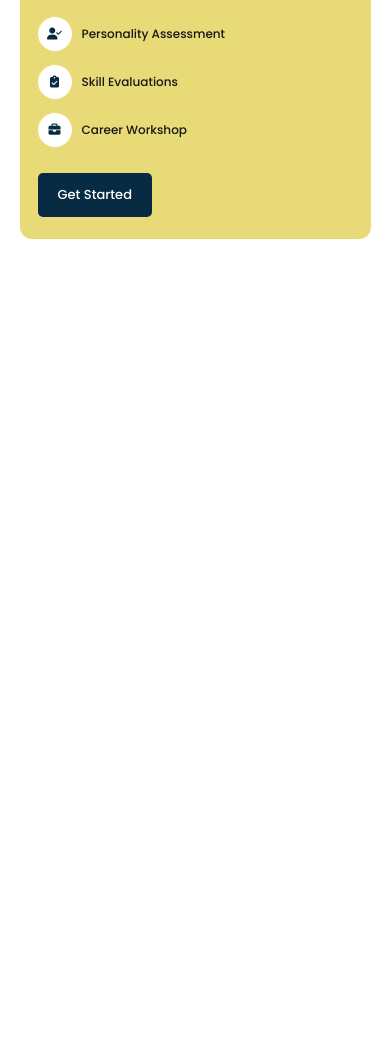
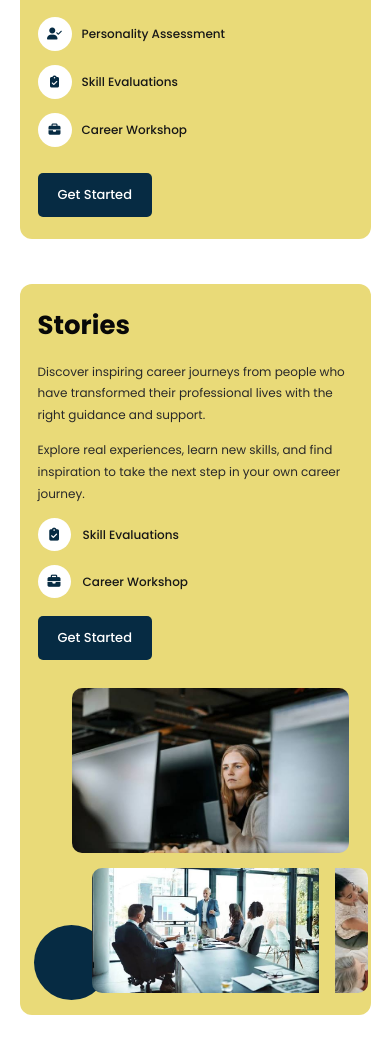
Before and after one commit to mohammademon393/CareerPath-BdCalling, a plain HTML site: page index.html in a window 390 px wide. Shown: the part 2233-3278 px from the top of the page. Before the commit the page ends 2497 px from the top, so only its background shows below. Drawn offline with Linux system fonts and the light colour scheme.

Commit message:
Responsive stories section emplenented

```diff
--- a/index.html
+++ b/index.html
@@ -1,5 +1,6 @@
 <!DOCTYPE html>
 <html lang="en">
+
 <head>
     <meta charset="UTF-8">
     <meta name="viewport" content="width=device-width, initial-scale=1.0">
@@ -16,6 +17,7 @@
     <!-- title -->
     <title>Career Path</title>
 </head>
+
 <body>
 
 
@@ -84,8 +86,7 @@
             <div class="hero-image-area">
                 <div class="hero-image-bg"></div>
 
-                <img src="./assets/careerHero.jfif"
-                    alt="Career counselling professional" class="hero-main-image">
+                <img src="./assets/careerHero.jfif" alt="Career counselling professional" class="hero-main-image">
 
                 <!-- Floating Card 1 -->
                 <div class="floating-card card-one">
@@ -206,15 +207,13 @@
             <div class="services-images">
 
                 <div class="services-image-main">
-                    <img src="./assets/sevice2.webp"
-                        alt="Career counselling session">
+                    <img src="./assets/sevice2.webp" alt="Career counselling session">
                 </div>
 
                 <div class="services-image-bottom service-img">
-                    <img src="https://images.unsplash.com/photo-1521737711867-e3b97375f902?auto=format&fit=crop&w=700&q=85"
+                    <img src="./assets/sevice02.jfif"
                         alt="Team working together">
-                    <img src="./assets/service3.jpg"
-                        alt="Team working together">
+                    <img src="./assets/service3.jpg" alt="Team working together">
                 </div>
 
                 <div class="services-image-circle"></div>
@@ -270,5 +269,74 @@
     </section>
 
 
+    <!-- Stories Section -->
+    <section class="stories-section" id="stories">
+        <div class="stories-container">
+
+            <!-- Stories Content -->
+            <div class="stories-content">
+
+                <h2>Stories</h2>
+
+                <p>
+                    Discover inspiring career journeys from people
+                    who have transformed their professional lives
+                    with the right guidance and support.
+                </p>
+
+                <p>
+                    Explore real experiences, learn new skills, and
+                    find inspiration to take the next step in your
+                    own career journey.
+                </p>
+
+                <!-- Story Feature 1 -->
+                <div class="story-feature">
+                    <div class="story-feature-icon">
+                        <i class="fa-solid fa-clipboard-check"></i>
+                    </div>
+
+                    <span>Skill Evaluations</span>
+                </div>
+
+                <!-- Story Feature 2 -->
+                <div class="story-feature">
+                    <div class="story-feature-icon">
+                        <i class="fa-solid fa-briefcase"></i>
+                    </div>
+
+                    <span>Career Workshop</span>
+                </div>
+
+                <a href="#reviews" class="primary-btn stories-btn">
+                    Get Started
+                </a>
+
+            </div>
+
+            <!-- Stories Images -->
+            <div class="stories-images">
+
+                <div class="stories-image-top">
+                    <img src="./assets/stories1.jfif"
+                        alt="Person exploring career resources on a device" loading="lazy">
+                </div>
+
+                <div class="stories-image-bottom stories-img">
+                    <img src="./assets/stories2.jfif"
+                        alt="Professionals sharing ideas at work" loading="lazy">
+                    <img src="./assets/stories3.jfif"
+                        alt="Professionals sharing ideas at work" loading="lazy">
+                </div>
+
+                <div class="stories-image-circle"></div>
+
+            </div>
+
+        </div>
+    </section>
+
+
 </body>
+
 </html>
--- a/styels/responsive.css
+++ b/styels/responsive.css
@@ -405,3 +405,110 @@
         font-size: 12px;
     }
 }
+
+
+
+/* =========================
+ Stories  RESPONSIVE DESIGN
+========================= */
+
+@media (max-width: 992px) {
+    .stories-section {
+        padding: 25px 5% 40px;
+    }
+
+    .stories-container {
+        padding: 30px;
+        gap: 30px;
+    }
+
+    .stories-content h2 {
+        font-size: 28px;
+    }
+
+    .stories-image-top {
+        height: 165px;
+    }
+
+    .stories-image-bottom {
+        height: 125px;
+    }
+}
+
+@media (max-width: 768px) {
+    .stories-container {
+        grid-template-columns: 1fr;
+        gap: 35px;
+        padding: 30px;
+    }
+
+    .stories-content h2 {
+        font-size: 30px;
+    }
+
+    .stories-images {
+        width: 100%;
+        max-width: 480px;
+        margin: 0 auto;
+    }
+
+    .stories-image-top {
+        height: 220px;
+    }
+
+    .stories-image-bottom {
+        height: 165px;
+    }
+}
+
+@media (max-width: 480px) {
+    .stories-section {
+        padding: 20px 5% 30px;
+    }
+
+    .stories-container {
+        padding: 22px 18px;
+        gap: 28px;
+        border-radius: 12px;
+    }
+
+    .stories-content h2 {
+        font-size: 26px;
+    }
+
+    .stories-content>p {
+        font-size: 12px;
+    }
+
+    .story-feature span {
+        font-size: 12px;
+    }
+
+    .story-feature-icon {
+        width: 33px;
+        height: 33px;
+    }
+
+    .stories-images {
+        padding: 0 4px;
+    }
+
+    .stories-image-top {
+        height: 165px;
+    }
+
+    .stories-image-bottom {
+        height: 125px;
+    }
+
+    .stories-image-circle {
+        width: 75px;
+        height: 75px;
+        left: -4px;
+        bottom: -7px;
+    }
+
+    .stories-btn {
+        margin-top: 18px;
+    }
+}
--- a/styels/styels.css
+++ b/styels/styels.css
@@ -566,3 +566,138 @@ body {
     display: inline-block;
     margin-top: 12px;
 }
+
+
+/* =========================
+   STORIES SECTION
+========================= */
+
+.stories-section {
+    padding: 25px 7px 45px;
+    background: #ffffff;
+}
+
+.stories-container {
+    max-width: 1150px;
+    margin: 0 auto;
+    padding: 35px 45px;
+
+    display: grid;
+    grid-template-columns: 1fr 1fr;
+    align-items: center;
+    gap: 55px;
+
+    background: #e9da78;
+    border-radius: 15px;
+}
+
+/* Stories Content */
+
+.stories-content h2 {
+    font-size: 32px;
+    font-weight: 700;
+    color: #080808;
+    margin-bottom: 16px;
+}
+
+.stories-content>p {
+    color: #292929;
+    font-size: 13px;
+    line-height: 1.8;
+    margin-bottom: 14px;
+}
+
+/* Story Features */
+
+.story-feature {
+    display: flex;
+    align-items: center;
+    gap: 12px;
+    margin-top: 14px;
+}
+
+.story-feature-icon {
+    flex-shrink: 0;
+    display: flex;
+    align-items: center;
+    justify-content: center;
+
+    width: 36px;
+    height: 36px;
+
+    color: #062b43;
+    background: #ffffff;
+    border-radius: 50%;
+    font-size: 13px;
+}
+
+.story-feature span {
+    color: #171717;
+    font-size: 13px;
+    font-weight: 500;
+}
+
+.stories-btn {
+    display: inline-block;
+    margin-top: 22px;
+}
+
+/* Stories Image Collage */
+
+.stories-images {
+    position: relative;
+    min-width: 0;
+    padding: 0 0 0 10px;
+}
+
+.stories-image-top,
+.stories-image-bottom {
+    position: relative;
+    z-index: 1;
+    overflow: hidden;
+    border-radius: 10px;
+}
+
+.stories-image-top {
+    width: 90%;
+    height: 190px;
+    margin-left: auto;
+    margin-bottom: 15px;
+}
+
+.stories-image-bottom {
+    width: 90%;
+    height: 145px;
+}
+
+.stories-images img {
+    display: block;
+    width: 100%;
+    height: 100%;
+    object-fit: cover;
+    transition: transform 0.4s ease;
+}
+.stories-img{
+    display: flex;
+    gap: 16px;
+    margin-left: 50px;
+}
+
+.stories-images img:hover {
+    transform: scale(1.05);
+}
+
+/* Decorative Circle */
+
+.stories-image-circle {
+    position: absolute;
+    z-index: 0;
+    left: -10px;
+    bottom: -10px;
+
+    width: 115px;
+    height: 115px;
+
+    background: #062b43;
+    border-radius: 50%;
+}
```
Also changed, not shown: assets/sevice02.jfif (added), assets/stories1.jfif (added), assets/stories2.jfif (added), assets/stories3.jfif (added).
